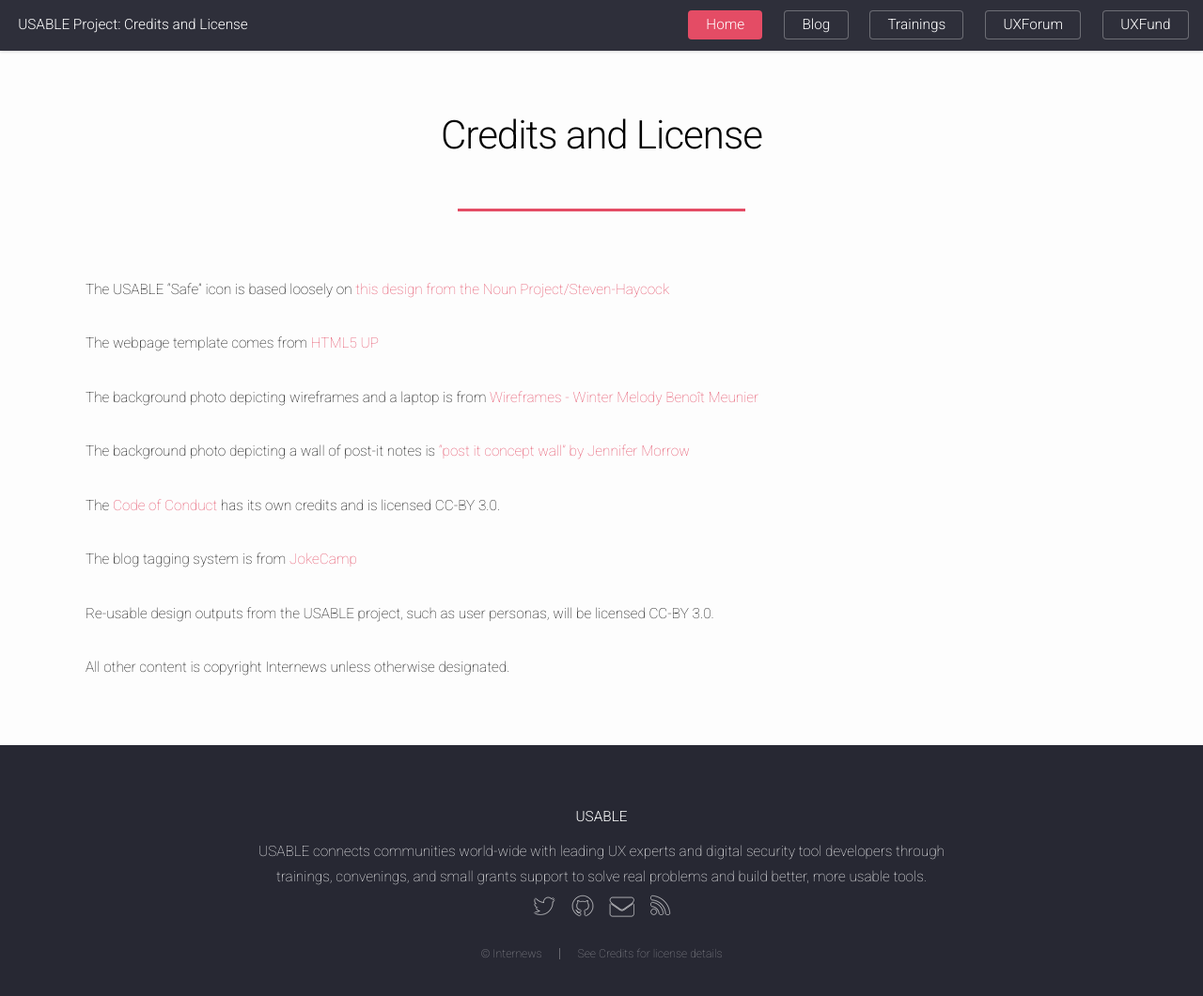
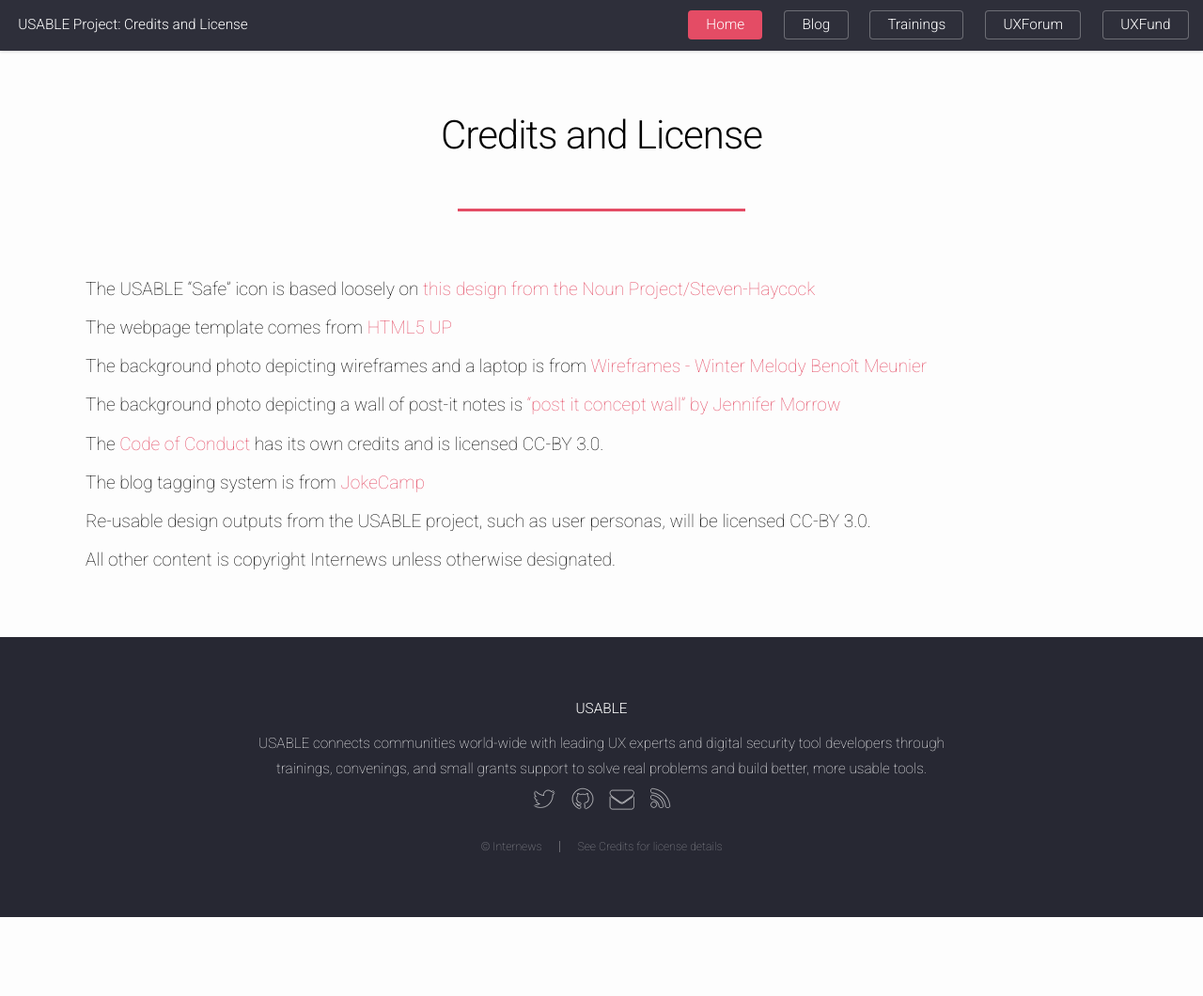
Before and after one commit to OpenInternet/USABLE-website, a Jekyll site: the page built from credits.md, in a window 1280 px wide and 1090 px high. Shown: the top 1060 px of the window at 94% size. Built offline with Jekyll 4.4.1, drawn with Linux system fonts in a browser that asks for light colours; comment, search, counter and statistics services are not loaded.

Commit message:
Making blog text larger

```diff
--- a/css/style.css
+++ b/css/style.css
@@ -62,6 +62,8 @@
 	p {
 		margin: 0 0 2em 0;
 	}
+
+	.post-list p, .post-content p { font-size: 1.25em; margin-bottom: .75em;}
 
 	h1, h2, h3, h4, h5, h6 {
 		color: #ffffff;
```
